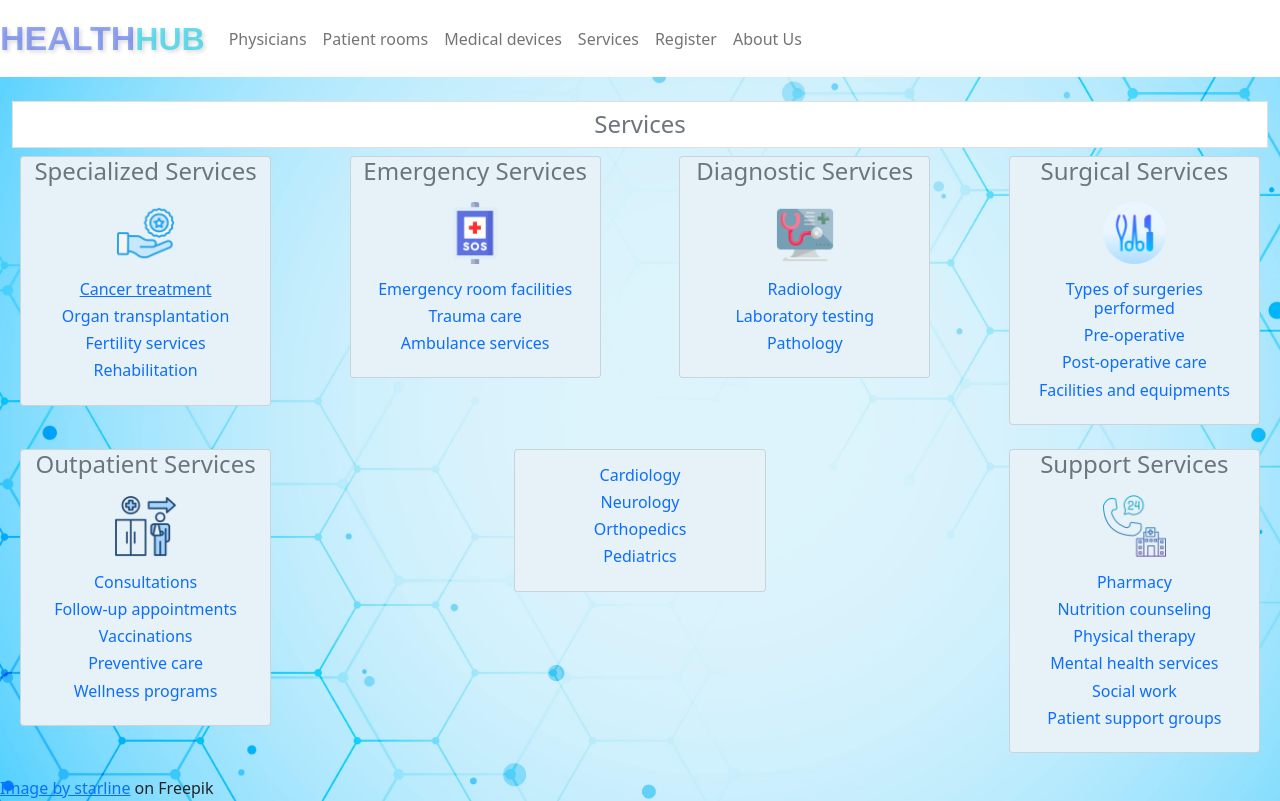
After one commit to Eyobed9/Code, a Flask app: page /services in a window 1280 px wide. The commit adds this page. Run offline with Flask 3, Linux system fonts and the light colour scheme; some libraries are stand-ins or nearby versions.

Commit message:
update on the services page

```diff
--- a/hospital/app.py
+++ b/hospital/app.py
@@ -36,6 +36,13 @@ def after_request(response):
     response.headers["Pragma"] = "no-cache"
     return response
 
+
+@app.route("/")
+def index():
+    """Home page"""
+    return render_template("homepage.html")
+
+
 @app.route("/about")
 def about():
     """ Return the page that contains the about info """
@@ -50,6 +57,12 @@ def appointment():
     # else
         # price and payment options
     return "This is the appointment page"
+
+
+@app.route("/cancer")
+def cancer():
+    """ Return the page that contains the cancer treatment info """
+    return render_template("cancer.html")
 
 
 @app.route("/devices")
@@ -74,12 +87,6 @@ def double():
     price = result[0][0]
     beds = result[0][1]
     return render_template("double.html", beds=beds, price=price)
-
-
-@app.route("/")
-def index():
-    """Home page"""
-    return render_template("homepage.html")
 
 
 @app.route("/multiple")
@@ -250,7 +257,10 @@ def single():
     return render_template("single.html", beds=beds, price=price)
 
 
-
+@app.route("/services")
+def services():
+    """ Return the page that contains the services info """
+    return render_template("services.html")
 
 
 # forgot password
--- a/hospital/static/index.js
+++ b/hospital/static/index.js
@@ -1,3 +1,10 @@
+window.addEventListener('load', function() {
+    var contentElements = document.getElementsByClassName('main-content');
+    for (var i = 0; i < contentElements.length; i++) {
+        contentElements[i].style.display = 'block';
+      }
+  });
+
 function physicians(name)
 {
     // if nothing is chosen
--- a/hospital/static/styles.css
+++ b/hospital/static/styles.css
@@ -50,6 +50,7 @@
   flex: 1 1 auto;
   display: flex;
   flex-direction: column;
+  flex-grow: 0;
   height: 100%;
 }
 
@@ -147,3 +148,20 @@ footer {
   height: 10%;
   object-fit: cover;
 }
+
+.main-content {
+  display: none;
+}
+
+.contain {
+  display: flex;
+  height: 20%;
+  width: 20%;
+}
+
+.wrappers {
+  display: flex;
+  justify-content: space-between;
+  flex-direction: row;
+  flex-wrap: wrap;
+}
--- a/hospital/templates/layout.html
+++ b/hospital/templates/layout.html
@@ -21,7 +21,7 @@
 
     </head>
 
-    <body class="body_1">
+    <body class="body_1 main-content">
         <!-- Create a nav bar-->
         <nav class="navbar navbg navbar-expand-lg navbar-light custom-navbar">
             <a class="navbar-brand" href="/"><span class="nav-brand1">Health</span><span class="nav-brand">Hub</span></a>
--- a/hospital/templates/layout0.html
+++ b/hospital/templates/layout0.html
@@ -21,7 +21,7 @@
 
     </head>
 
-    <body class="body_2">
+    <body class="body_2 main-content">
         <!-- Create a nav bar-->
         <nav class="navbar navbg navbar-expand-lg navbar-light custom-navbar">
             <a class="navbar-brand" href="/"><span class="nav-brand1">Health</span><span class="nav-brand">Hub</span></a>
--- /dev/null
+++ b/hospital/templates/services.html
@@ -0,0 +1,112 @@
+{% extends "layout0.html" %}
+
+{% block title %}
+Services
+{% endblock %}
+
+{% block main %}
+
+<h4 class="text-center text-secondary list-group-item">Services</h4>
+<div class="wrappers">
+    <div class="card body_1 contain mx-2 mb-4">
+        <div class="card-title">
+            <h4 class="text-center text-secondary">Specialized Services</h4>
+        </div>
+        <div class="card-img">
+            <!--<a href="https://www.freepik.com/search?format=search&last_filter=query&last_value=specialized+services&query=specialized+services&sort=relevance&type=icon">Icon by Graphix's Art-->
+            <img src="/static/services.png" class="small_img" alt="Services">
+        </div>
+        <div class="card-body">
+            <a href="/cancer"><h6>Cancer treatment</h6></a>
+            <h6 class="text-primary">Organ transplantation</h6>
+            <h6 class="text-primary">Fertility services</h6>
+            <h6 class="text-primary">Rehabilitation</h6>
+        </div>
+    </div>
+    <div class="card body_1 contain mx-2 mb-4 mx-2 mb-4">
+        <div class="card-title">
+            <h4 class="text-center text-secondary">Emergency Services</h4>
+        </div>
+        <div class="card-img">
+            <!--<a href="https://www.freepik.com/search?format=search&last_filter=query&last_value=emergency+services&query=emergency+services&type=icon">Icon by Freepik-->
+            <img src="/static/emergency.png" class="small_img" alt="Emergency">
+        </div>
+        <div class="card-body">
+            <h6 class="text-primary">Emergency room facilities</h6>
+            <h6 class="text-primary">Trauma care</h6>
+            <h6 class="text-primary">Ambulance services</h6>
+        </div>
+    </div>
+    <div class="card body_1 contain mx-2 mb-4">
+        <div class="card-title">
+            <h4 class="text-center text-secondary">Diagnostic Services</h4>
+        </div>
+        <div class="card-img">
+            <!--<a href="https://www.freepik.com/search?format=search&last_filter=query&last_value=diagnostic+services+hospital&page=2&query=diagnostic+services+hospital&type=icon">Icon by wanicon-->
+            <img src="/static/diagnose.png" class="small_img" alt="Diagnose">
+        </div>
+        <div class="card-body">
+            <h6 class="text-primary">Radiology</h6>
+            <h6 class="text-primary">Laboratory testing</h6>
+            <h6 class="text-primary">Pathology</h6>
+        </div>
+    </div>
+    <div class="card body_1 contain mx-2 mb-4">
+        <div class="card-title">
+            <h4 class="text-center text-secondary">Surgical Services</h4>
+        </div>
+        <div class="card-img">
+            <!--<a href="https://www.freepik.com/search?format=search&last_filter=type&last_value=icon&query=surgical+services&type=icon">Icon by Freepik-->
+            <img src="/static/surgery.png" class="small_img" alt="Surgery">
+        </div>
+        <div class="card-body">
+            <h6 class="text-primary">Types of surgeries performed</h6>
+            <h6 class="text-primary">Pre-operative</h6>
+            <h6 class="text-primary">Post-operative care</h6>
+            <h6 class="text-primary">Facilities and equipments</h6>
+        </div>
+    </div>
+    <div class="card body_1 contain mx-2 mb-4">
+        <div class="card-title">
+            <h4 class="text-center text-secondary">Outpatient Services</h4>
+        </div>
+        <div class="card-img">
+            <!--<a href="https://www.freepik.com/icon/patient_9733709#position=92&page=1&term=outpatient+services&fromView=search">Icon by Iconjam-->
+            <img src="/static/patients.png" class="small_img" alt="Patient">
+        </div>
+        <div class="card-body">
+            <h6 class="text-primary">Consultations</h6>
+            <h6 class="text-primary">Follow-up appointments</h6>
+            <h6 class="text-primary">Vaccinations</h6>
+            <h6 class="text-primary">Preventive care</h6>
+            <h6 class="text-primary">Wellness programs</h6>
+        </div>
+    </div>
+    <div class="card body_1 contain mx-2 mb-4">
+        <div class="card-body">
+            <h6 class="text-primary">Cardiology</h5>
+            <h6 class="text-primary">Neurology</h5>
+            <h6 class="text-primary">Orthopedics</h5>
+            <h6 class="text-primary">Pediatrics</h5>
+        </div>
+    </div>
+    <div class="card body_1 contain mx-2 mb-4">
+        <div class="card-title">
+            <h4 class="text-center text-secondary">Support Services</h4>
+        </div>
+        <div class="card-img">
+            <!--<a href="https://www.freepik.com/search?format=search&last_filter=query&last_value=support+services+hospital&query=support+services+hospital&type=icon">Icon by rukanicon-->
+            <img src="/static/support.png" class="small_img" alt="Support">
+        </div>
+        <div class="card-body">
+            <h6 class="text-primary">Pharmacy</h6>
+            <h6 class="text-primary">Nutrition counseling</h6>
+            <h6 class="text-primary">Physical therapy</h6>
+            <h6 class="text-primary">Mental health services</h6>
+            <h6 class="text-primary">Social work</h6>
+            <h6 class="text-primary">Patient support groups</h6>
+        </div>
+    </div>
+</div>
+
+{% endblock %}
```
Also changed, not shown: hospital/templates/about.html (+7 -12 lines), hospital/templates/cancer.html (added, +11 -0 lines), hospital/static/diagnose.png (added), hospital/static/emergency.png (added), hospital/static/patients.png (added), hospital/static/services.png (added), hospital/static/support.png (added), hospital/static/surgery.png (added).
